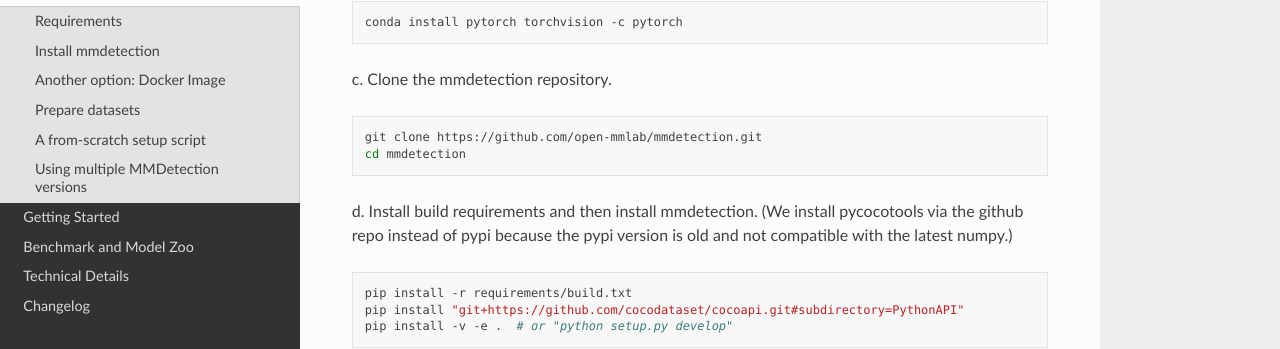
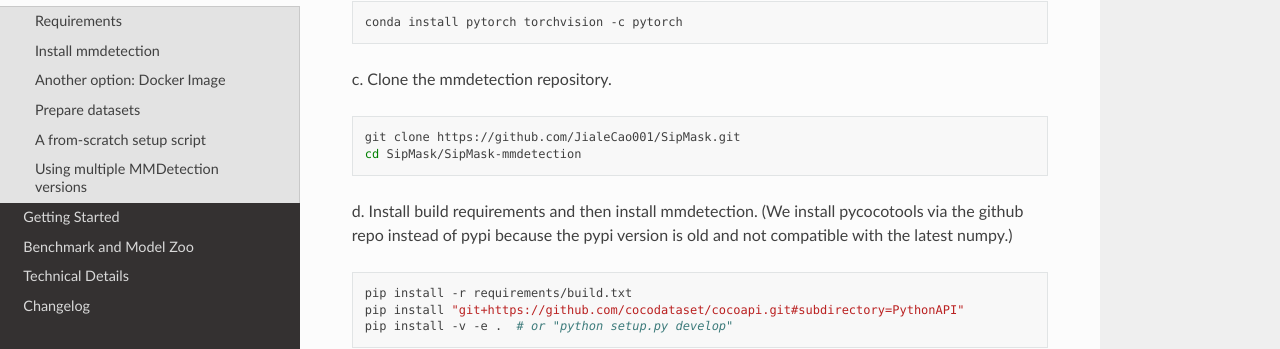
Before and after one commit to JialeCao001/SipMask, a Sphinx documentation site: the page built from SipMask-mmdetection/docs/INSTALL.md, in a window 1280 px wide and 900 px high, scrolled down 680 px. Shown: the part 130-479 px from the top of the window. Built offline with Sphinx 7.4.7 and the Read the Docs theme 2.0.0, drawn with Linux system fonts in a browser that asks for light colours.

Commit message:
Update INSTALL.md

````diff
--- a/SipMask-mmdetection/docs/INSTALL.md
+++ b/SipMask-mmdetection/docs/INSTALL.md
@@ -35,8 +35,8 @@
 c. Clone the mmdetection repository.
 
 ```shell
-git clone https://github.com/open-mmlab/mmdetection.git
-cd mmdetection
+git clone https://github.com/JialeCao001/SipMask.git
+cd SipMask/SipMask-mmdetection
 ```
 
 d. Install build requirements and then install mmdetection.
````
